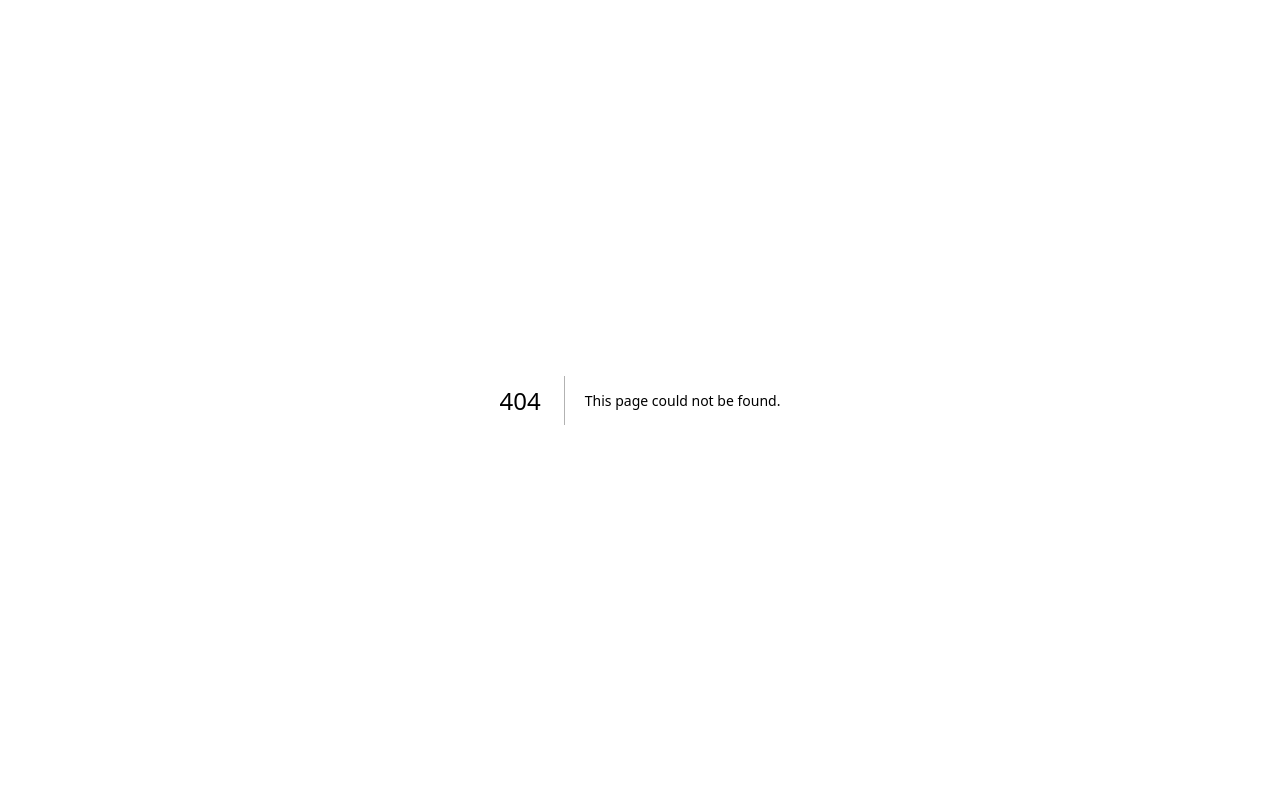
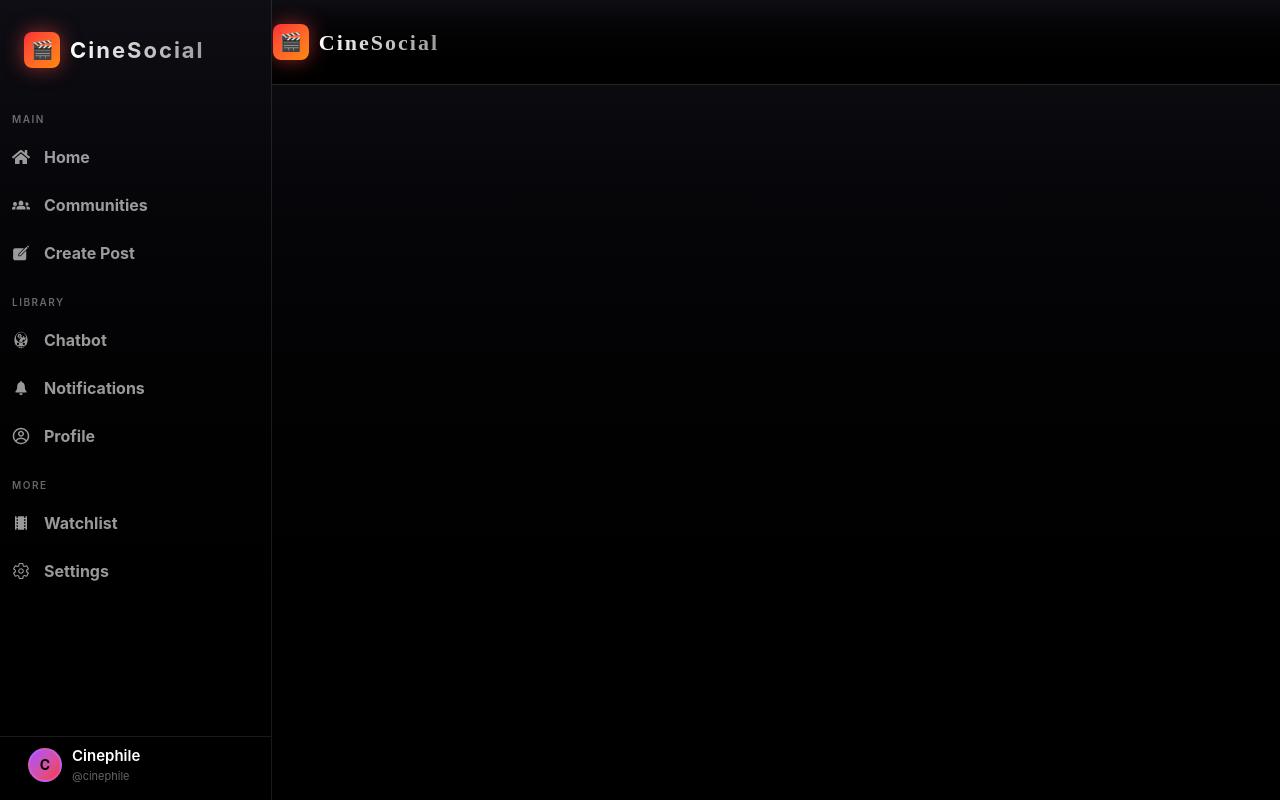
Before and after one commit to codingerror7/cinesocial, a Next.js app in the folder Frontend/: page /Communities in a window 1280 px wide. Before the commit this address had no page. Built offline with nearby package versions, Linux system fonts and the light colour scheme.

Commit message:
added communities page

```diff
--- a/Frontend/Components/Sidebar.js
+++ b/Frontend/Components/Sidebar.js
@@ -18,7 +18,7 @@
   const [popup, setpopup] = useState(false);
   const { user } = useAuth();
   const userId = user?._id || 123;
-  const displayName = user?.name || "CineFan";
+  const displayName = user?.name || "Cinephile";
   const { logout } = useAuth();
   const [isLoggedOut, setIsLoggedOut] = useState(false);
 
@@ -53,7 +53,7 @@
         </div>
 
         <Link href="/"><NavItem text="Home" icon={<FaHome />} /></Link>
-        <Link href="./Post"><NavItem text="Communities" icon={<MdGroups2 />} /></Link>
+        <Link href="./Communities"><NavItem text="Communities" icon={<MdGroups2 />} /></Link>
         <Link href="./Post"><NavItem text="Create Post" icon={<IoIosCreate />} /></Link>
 
         {/* LIBRARY */}
--- /dev/null
+++ b/Frontend/app/Communities/page.js
@@ -0,0 +1,19 @@
+import React from 'react'
+import Navbar2 from '@/Components/Navbar2'
+import Sidebar from '@/Components/Sidebar'
+import MobileTopBar from '@/Components/MobileTopBar'
+
+const page = () => {
+  return (
+    <>
+    <div className='min-h-screen w-full flex flex-col lg:flex-row bg-gradient-to-b from-[#0e0e14] to-black overflow-x-hidden'>
+        <Navbar2 />
+        <MobileTopBar />
+        <Sidebar/>
+
+    </div>
+    </>
+  )
+}
+
+export default page
```
